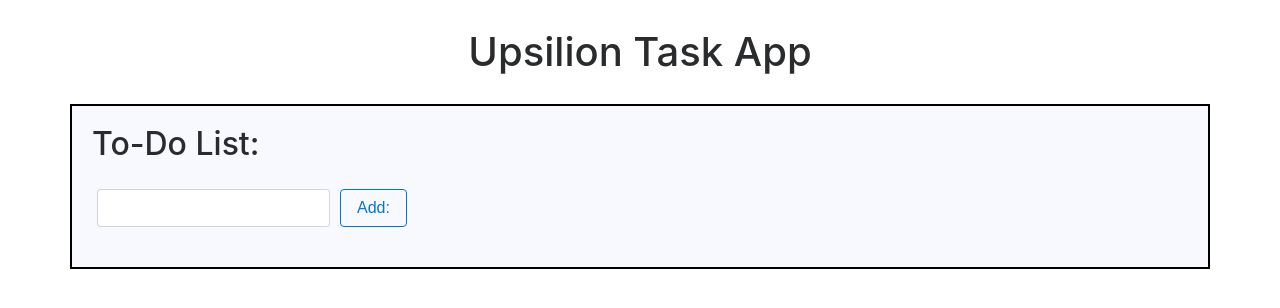
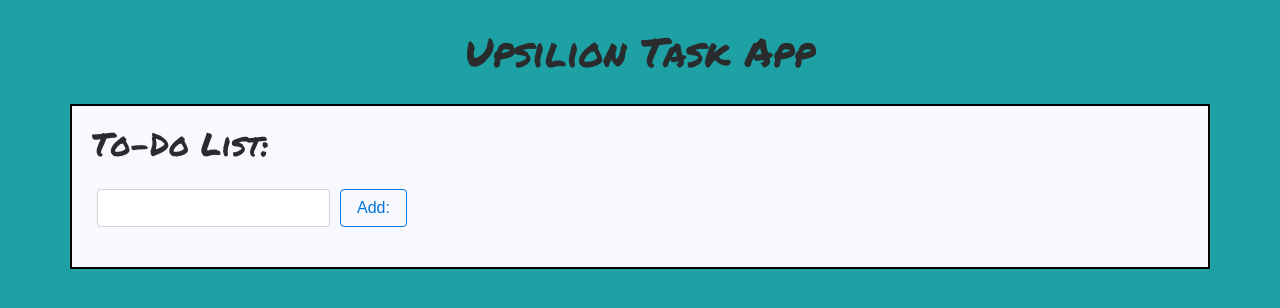
Before and after one commit to prukia/weekend-4-challenge, a website: page public/views/index.html in a window 1280 px wide. Drawn offline with Linux system fonts and the light colour scheme; no server answers.

Commit message:
updated style

```diff
--- a/public/scripts/client.js
+++ b/public/scripts/client.js
@@ -87,7 +87,8 @@ function updateTask(event){
 
 function deleteTask(event){
     event.preventDefault();
-    //$(this) refers to a delete button that was clicked on
+  prompt("Are you sure you want to deleteTask");
+
     $.ajax({
       url: '/tasks/' + $(this).data('id'),
       type: 'DELETE',
--- a/public/styles/styles.css
+++ b/public/styles/styles.css
@@ -1,6 +1,13 @@
+body{
+  background: #1ea1a4;
+}
 h1 {
   margin: 30px 0 30px;
   text-align: center;
+  font-family: 'Permanent Marker', cursive;
+}
+h2{
+  font-family: 'Permanent Marker', cursive;
 }
 
 .form-section {
--- a/public/views/index.html
+++ b/public/views/index.html
@@ -6,6 +6,7 @@
     <link href="" rel="stylesheet">
     <link rel="stylesheet" href="../vendors/bootstrap.min.css" />
     <link rel="stylesheet" href="../styles/styles.css"  />
+    <link href="https://fonts.googleapis.com/css?family=Permanent+Marker" rel="stylesheet">
     <title>Task App</title>
   </head>
   <body>
```
